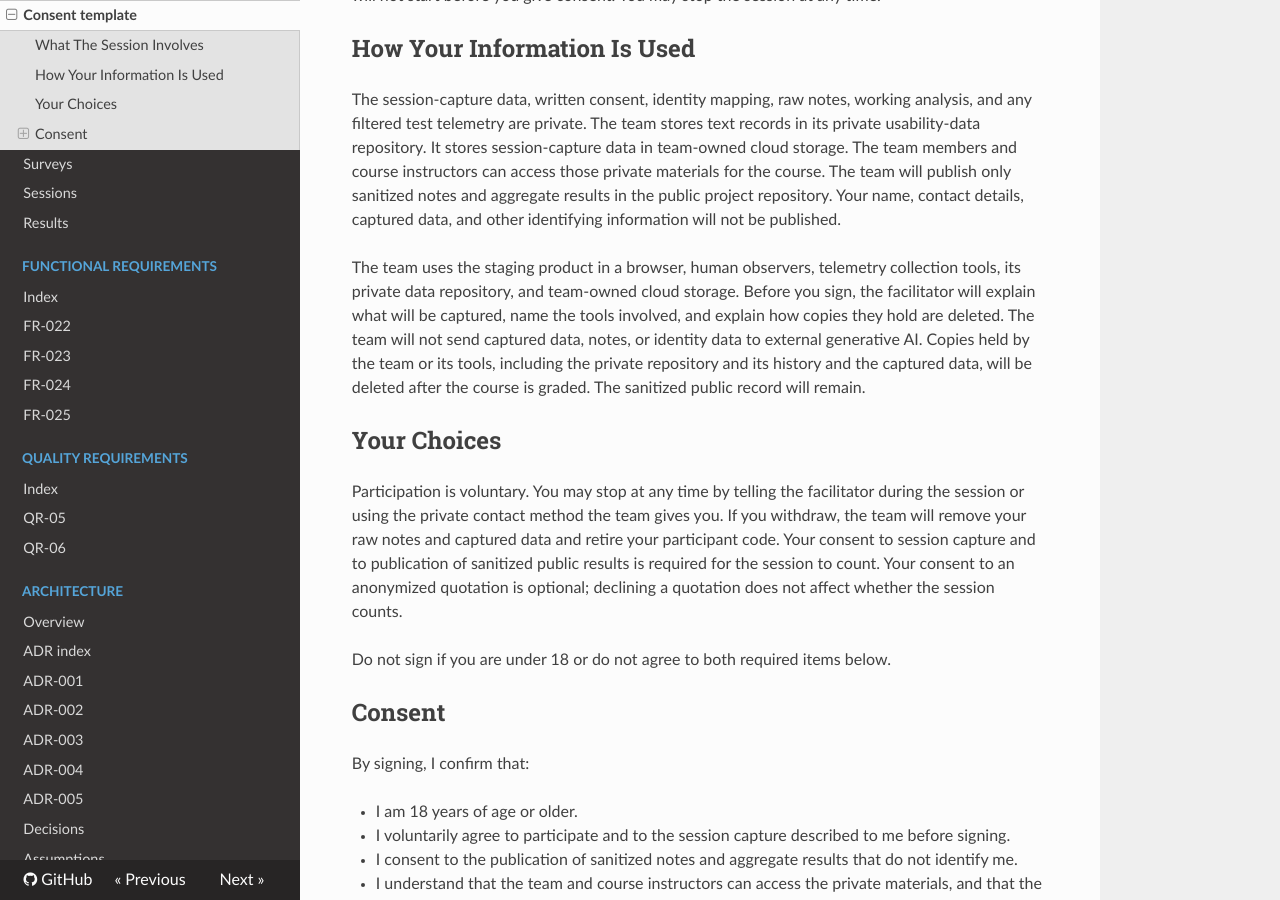
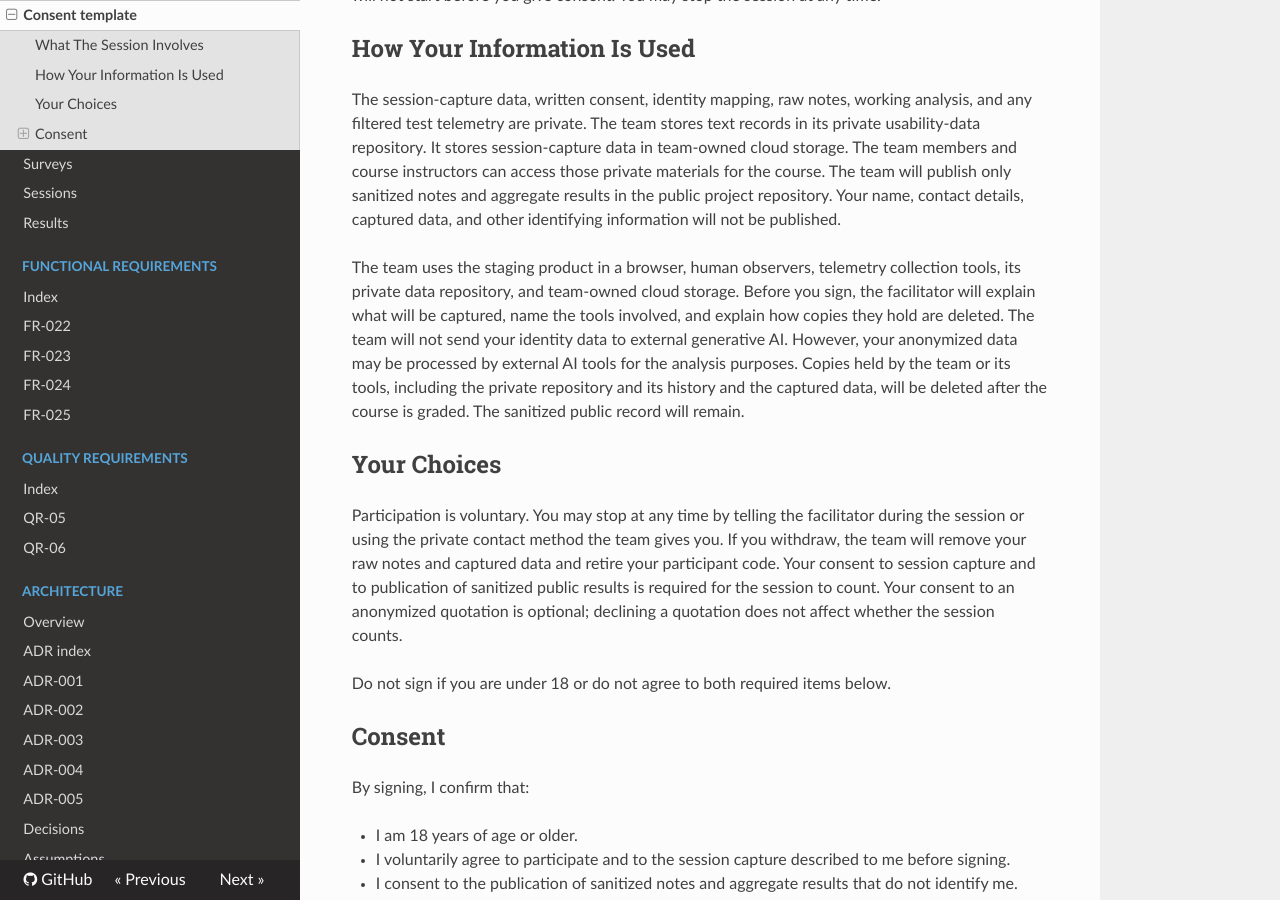
Before and after one commit to WellMadeTeam/workspace-ai-03, an MkDocs documentation site: the page built from docs/usability-tests/ut-01/consent.md, in a window 1280 px wide and 900 px high, scrolled down 400 px. Built offline with MkDocs 1.6.1, drawn with Linux system fonts in a browser that asks for light colours; nearby versions of some CDN libraries.

Commit message:
Update consent.md

```diff
--- a/docs/usability-tests/ut-01/consent.md
+++ b/docs/usability-tests/ut-01/consent.md
@@ -23,7 +23,7 @@ Your name, contact details, captured data, and other identifying information wil
 
 The team uses the staging product in a browser, human observers, telemetry collection tools, its private data repository, and team-owned cloud storage.
 Before you sign, the facilitator will explain what will be captured, name the tools involved, and explain how copies they hold are deleted.
-The team will not send captured data, notes, or identity data to external generative AI.
+The team will not send your identity data to external generative AI. However, your anonymized data may be processed by external AI tools for the analysis purposes.
 Copies held by the team or its tools, including the private repository and its history and the captured data, will be deleted after the course is graded.
 The sanitized public record will remain.
 
```
